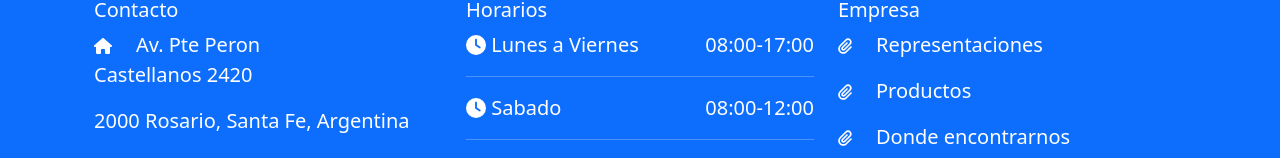
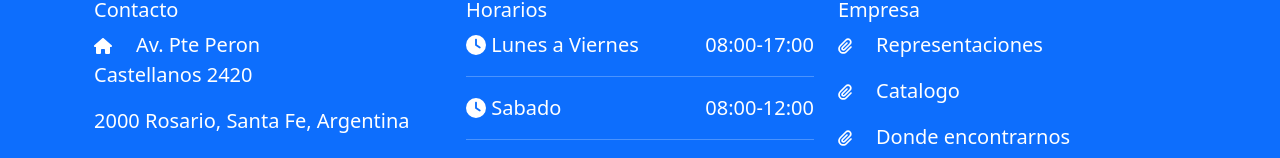
Before and after one commit to Juan-Pablo-Barrientos/fullpointmockup, an Angular app: page /brands in a window 1280 px wide. Shown: the part 515-673 px from the top of the page. Built offline with nearby package versions, Linux system fonts and the light colour scheme.

Commit message:
footer catalogue

```diff
--- a/src/app/shared/components/footer/footer.component.html
+++ b/src/app/shared/components/footer/footer.component.html
@@ -68,7 +68,7 @@
         <div class="col text-start ">
           <p class="h5">Empresa</p>
           <a [routerLink]="'/brands'" class="row d-inline"><fa-icon [icon]="faPaper"></fa-icon><span class="lead">Representaciones</span></a><p></p>
-          <a class="row d-inline"><fa-icon [icon]="faPaper"></fa-icon><span class="lead">Productos</span></a><p></p>
+          <a class="row d-inline" [href]="'https://drive.google.com/file/d/19UQcqgK7MYqGHmi_b-Ooeu4dPEkx7CU2/view'"  target="_blank"><fa-icon [icon]="faPaper"></fa-icon><span class="lead">Catalogo</span></a><p></p>
           <a class="row d-inline"><fa-icon [icon]="faPaper"></fa-icon><span class="lead">Donde encontrarnos</span></a>
         </div>
       </div>
```
